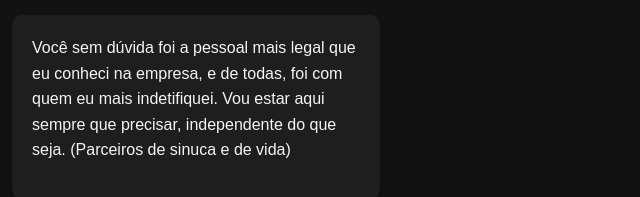
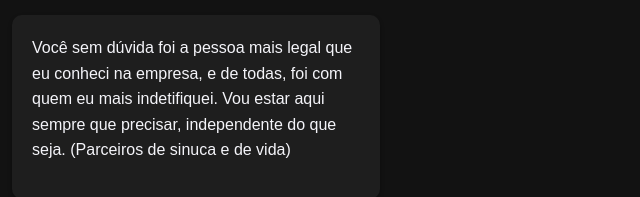
Before and after one commit to danieldouglas26/ve_2001, a plain HTML site: page index.html in a window 1280 px wide. Shown: the part 1374-1571 px from the top of the page, 248-888 px from the left. Drawn offline with nearby package versions, Linux system fonts and the light colour scheme.

Commit message:
Update index.html

```diff
--- a/index.html
+++ b/index.html
@@ -221,7 +221,7 @@
                         <!--h3>Por Daniel,</h3-->
                         <!--p>É muito bom saber, que os anos vão, a idade chega, e você sempre continua a mesma, sempre com o mesmo sorriso e sempre com o mesmo jeitinho que a torna especial. E como passa rapído né? Lembro da gente no 9° ano pensando no futuro como algo bem distante, e hoje já pensamos em faculdade. A idade vem chegando, as rotinas vão mudando e a gente acaba se afastando, mas idepende de onde eu esteja, saiba que você pode sempre contar comigo, que estarei ao seu lado para celebrar as conquistas, e também para te apoiar nas dificuldades. Desejo tudo de bom para você!!!
                         </p-->
-                        <p>Você sem dúvida foi a pessoal mais legal que eu conheci na empresa, e de todas, foi com quem eu mais indetifiquei. Vou estar aqui sempre que precisar, independente do que seja. (Parceiros de sinuca e de vida)
+                        <p>Você sem dúvida foi a pessoa mais legal que eu conheci na empresa, e de todas, foi com quem eu mais indetifiquei. Vou estar aqui sempre que precisar, independente do que seja. (Parceiros de sinuca e de vida)
                         </p>
                     </div>
                 </div>
```
